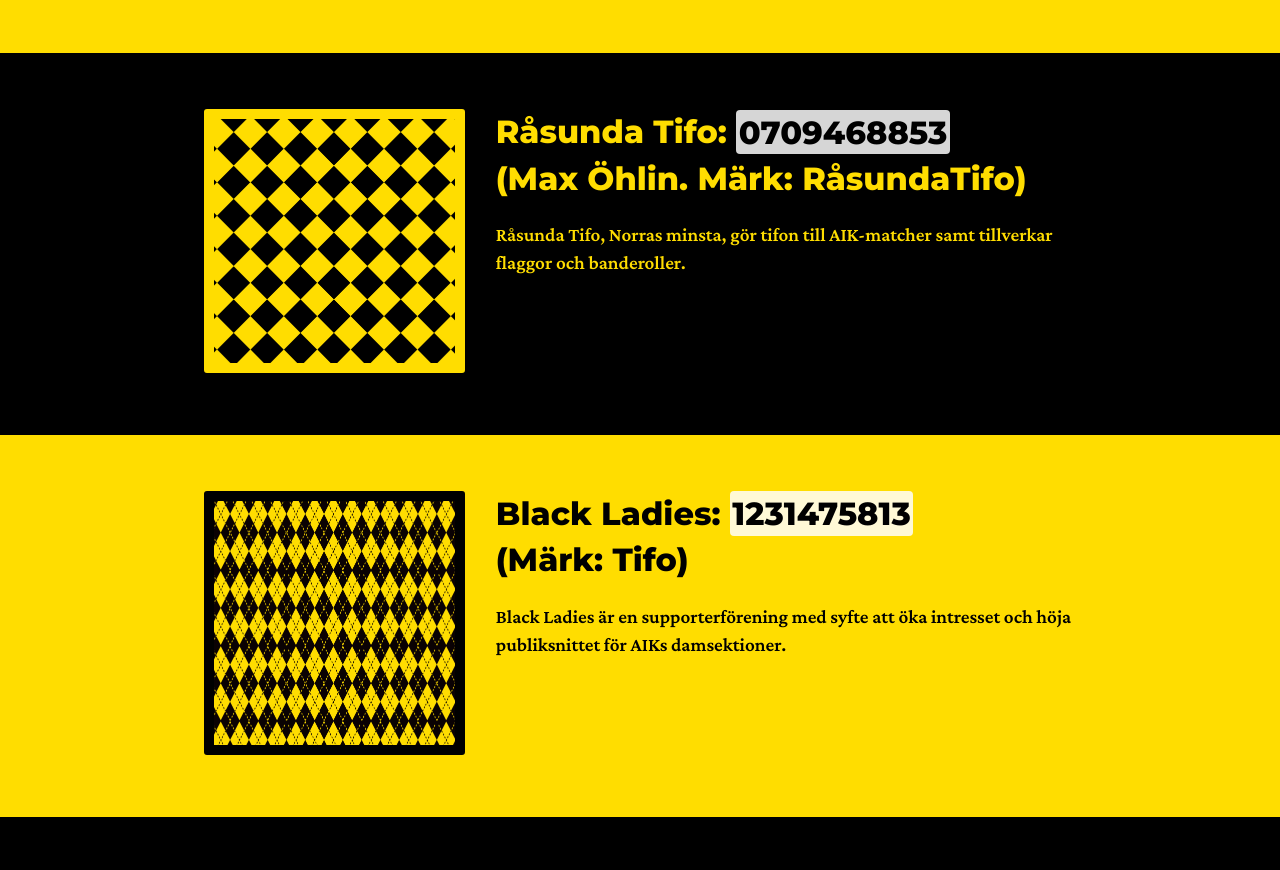
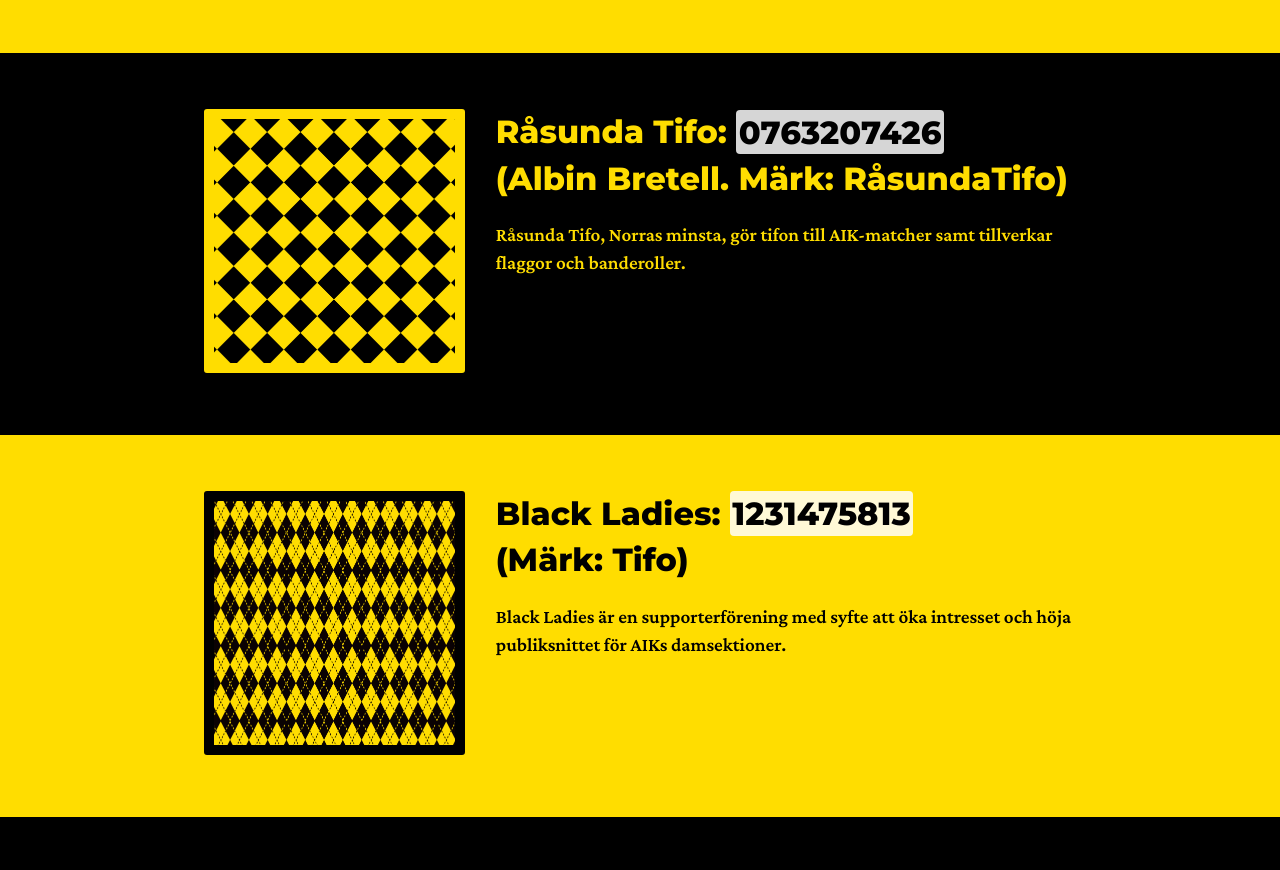
Before and after one commit to 1891-org/tifohinken, a plain HTML site: page index.html in a window 1280 px wide. Shown: the part 1598-2468 px from the top of the page. Drawn offline with nearby package versions, Linux system fonts and the light colour scheme.

Commit message:
Update index.html
Uppdaterat swish-nummer för Råsunda Tifo.

```diff
--- a/index.html
+++ b/index.html
@@ -64,7 +64,7 @@
 				<img src="media/rasunda-tifo.png" alt="Råsunda Tifo är Norras minsta" class="tifobild-1" />
 			</div>
 			<div class="col-7 details">
-				<h3>Råsunda Tifo: <mark>0709468853</mark><br>(Max Öhlin. Märk: RåsundaTifo)</h3>
+				<h3>Råsunda Tifo: <mark>0763207426</mark><br>(Albin Bretell. Märk: RåsundaTifo)</h3>
 				<p>Råsunda Tifo, Norras minsta, gör tifon till AIK-matcher samt tillverkar flaggor och banderoller.</p>
 			</div>
 		</div>
```
